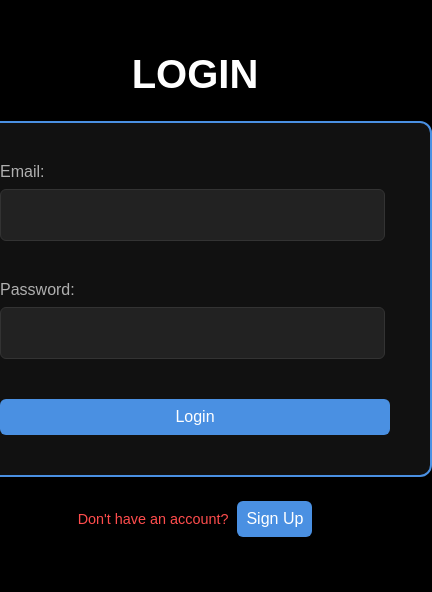
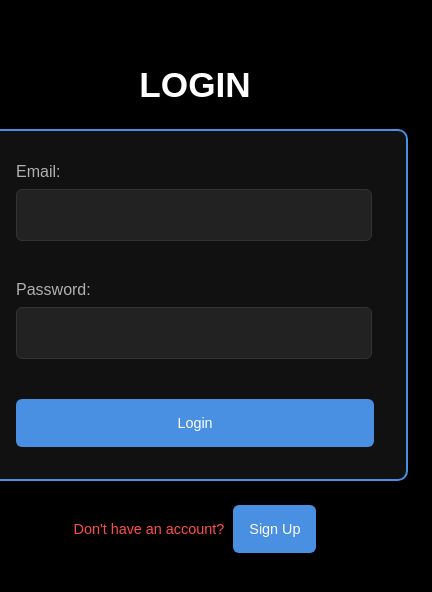
Before and after one commit to anubhav047/Password-Manager, a React (Create React App) app in the folder frontend/: page /login in a window 390 px wide. Shown: the part 136-728 px from the top of the page, 432 px wide, since content can reach past the window. Built offline with nearby package versions, Linux system fonts and the light colour scheme; no server answers.

Commit message:
minor frontend changes

```diff
--- a/frontend/public/index.html
+++ b/frontend/public/index.html
@@ -2,7 +2,7 @@
 <html lang="en">
   <head>
     <meta charset="utf-8" />
-    <link rel="icon" href="%PUBLIC_URL%/favicon.ico" />
+    <link rel="icon" href="%PUBLIC_URL%/favicon.svg" />
     <meta name="viewport" content="width=device-width, initial-scale=1" />
     <meta name="theme-color" content="#000000" />
     <meta
--- a/frontend/src/styles/Login.css
+++ b/frontend/src/styles/Login.css
@@ -10,6 +10,8 @@
   background-color: #000000; /* Dark background */
   font-family: 'Montserrat', sans-serif; /* Matching the Secorg font family */
   color: #ffffff; /* Light text for contrast */
+  padding: 1rem; /* Padding for small screens */
+  box-sizing: border-box;
 }
 
 .login-form h2 {
@@ -50,7 +52,6 @@
   outline: none;
   box-shadow: 0 0 8px rgba(74, 144, 226, 0.6); /* Blue glow on focus */
 }
-
 
 .login-form form {
   display: flex;
@@ -121,3 +122,52 @@
   margin-left: 5px;
   padding: 9px;
 }
+
+/* Media Queries for Responsiveness */
+
+/* Small screens (mobile) */
+@media (max-width: 600px) {
+  .login-form h2 {
+    font-size: 2rem; /* Reduce the size of the heading */
+  }
+
+  .login-form form {
+    padding: 1.5rem; /* Reduce the padding for the form */
+    border-radius: 10px; /* Smaller rounding on smaller screens */
+  }
+
+  .formdiv input {
+    padding: 0.8rem; /* Reduce input padding */
+    font-size: 0.9rem; /* Smaller text for input fields */
+  }
+
+  .login-form button {
+    padding: 0.8rem; /* Reduce padding for the button */
+    font-size: 0.9rem; /* Reduce button text size */
+  }
+
+  .toggle-button {
+    font-size: 0.8rem; /* Reduce font size for toggle button */
+    padding: 0.5rem; /* Reduce padding */
+  }
+}
+
+/* Medium screens (tablets) */
+@media (max-width: 1024px) {
+  .login-form form {
+    padding: 2rem; /* Slightly reduce padding */
+  }
+
+  .login-form h2 {
+    font-size: 2.2rem; /* Slightly reduce heading size */
+  }
+
+  .formdiv input {
+    padding: 1rem; /* Keep padding but ensure adaptability */
+    font-size: 1rem; /* Maintain standard size for medium screens */
+  }
+
+  .login-form button {
+    padding: 1rem; /* Slightly increase padding for medium screens */
+  }
+}
--- a/frontend/src/styles/PasswordManager.css
+++ b/frontend/src/styles/PasswordManager.css
@@ -8,6 +8,7 @@ body {
   justify-content: center;
   min-height: 100vh;
   margin: 0;
+  padding: 1rem; /* Add some padding for smaller screens */
 }
 
 .password-manager {
@@ -26,6 +27,7 @@ body {
   justify-content: space-between;
   align-items: center;
   margin-bottom: 2rem;
+  flex-wrap: wrap; /* Ensure buttons wrap in smaller screens */
 }
 
 .logout-button {
@@ -37,6 +39,7 @@ body {
   border-radius: 8px; /* Rounded corners for the button */
   cursor: pointer;
   transition: background-color 0.3s ease, transform 0.1s ease;
+  margin-top: 1rem; /* Space added in case it wraps to a new line */
 }
 
 .logout-button:hover {
@@ -63,7 +66,7 @@ body {
   font-size: 1rem;
   border: 1px solid #333333; /* Darker border to match the theme */
   border-radius: 8px; /* Rounded corners for a polished look */
-  width: 93%;
+  width: 95%; /* Full width for better adaptability */
   background-color: #222222; /* Dark input background */
   color: #ffffff; /* White text inside inputs */
   transition: border-color 0.3s ease, box-shadow 0.3s ease;
@@ -97,6 +100,7 @@ body {
   border-collapse: collapse;
   margin-top: 1.5rem; /* Space between form and table */
   color: #ffffff; /* White text for the table */
+  overflow-x: auto; /* Enable horizontal scroll for small screens */
 }
 
 .password-table th,
@@ -133,3 +137,48 @@ body {
   color: #ff1a1a; /* Darker red on hover */
   transform: scale(1.1); /* Slight scale-up on hover for emphasis */
 }
+
+/* Media Queries for Responsiveness */
+
+/* Small screens (mobile) */
+@media (max-width: 600px) {
+  .password-manager {
+    padding: 1.5rem; /* Reduce padding on smaller screens */
+  }
+
+  .password-manager h2 {
+    font-size: 2rem; /* Reduce heading size */
+  }
+
+  .password-manager input,
+  .password-manager button {
+    padding: 0.8rem; /* Adjust padding for inputs and button */
+  }
+
+  .password-table th,
+  .password-table td {
+    padding: 0.5rem; /* Reduce table cell padding */
+    font-size: 0.9rem; /* Slightly smaller text for readability */
+  }
+
+  .logout-button {
+    font-size: 0.9rem; /* Reduce button text size */
+    padding: 0.5rem 0.8rem; /* Adjust padding */
+  }
+}
+
+/* Medium screens (tablets) */
+@media (max-width: 1024px) {
+  .password-manager {
+    max-width: 90%; /* Increase width on medium-sized screens */
+  }
+
+  .password-manager h2 {
+    font-size: 2.2rem; /* Slightly reduce heading size */
+  }
+
+  .password-table th,
+  .password-table td {
+    padding: 0.8rem; /* Adjust padding */
+  }
+}
```
Also changed, not shown: frontend/public/favicon.svg (added), 1 other file (tests, documents, lock files or other folders).
